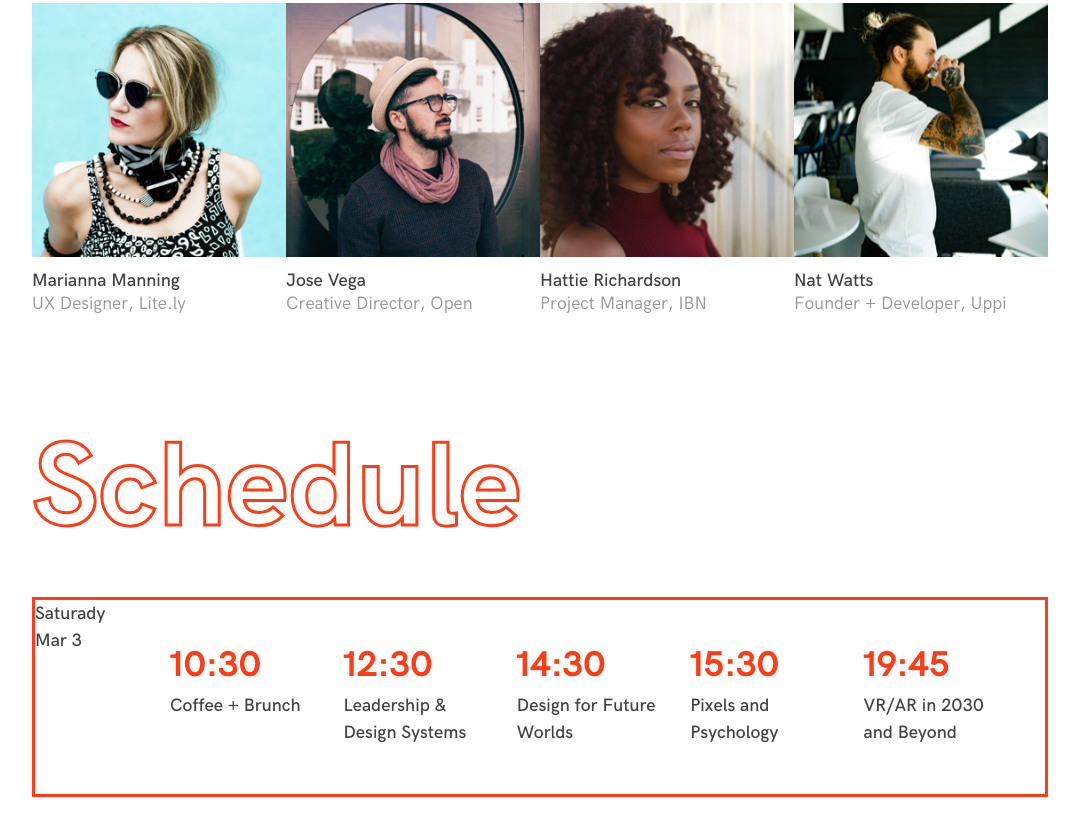
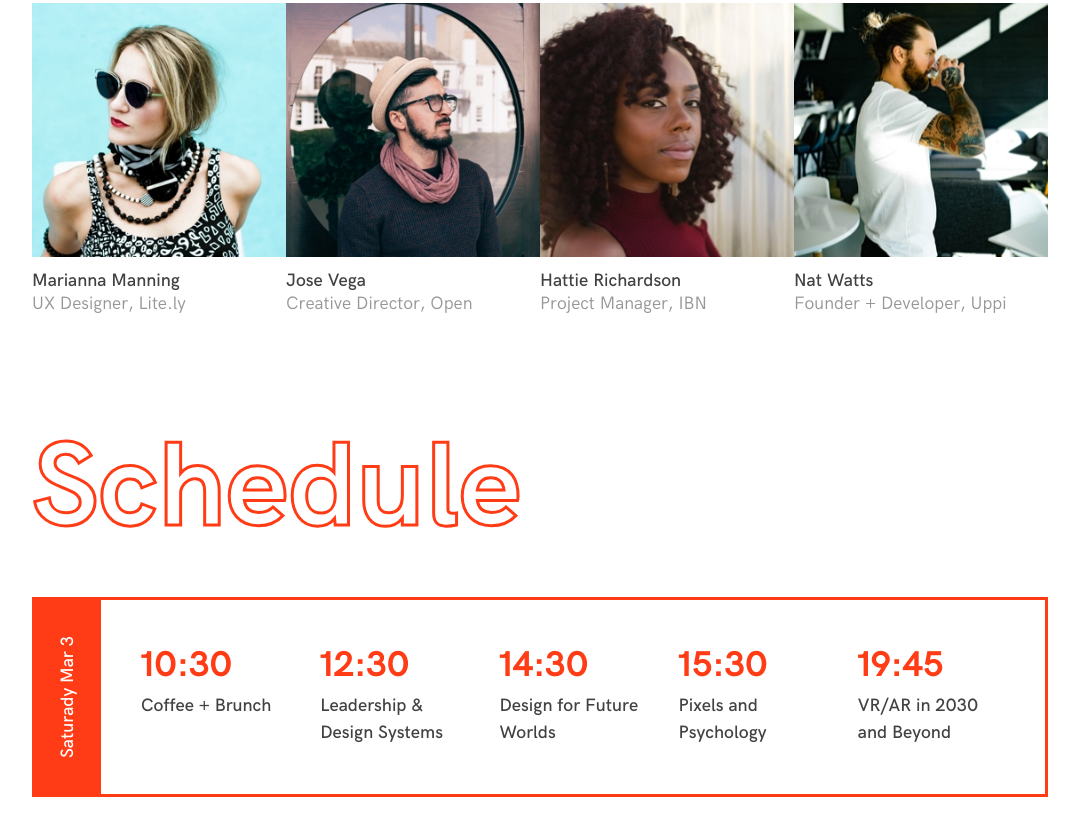
Before and after one commit to maksVRM/Good-Times, a plain HTML site: page index.html in a window 1280 px wide. Shown: the part 2347-3182 px from the top of the page, without its empty margins (100-1179 px from the left). Drawn offline with Linux system fonts and the light colour scheme; a script that the page names is missing.

Commit message:
made a vertical text for schedule section

```diff
--- a/assets/css/style.css
+++ b/assets/css/style.css
@@ -116,10 +116,24 @@ blockquote {
     padding: 48px 24px;
 }
 
-.schedule-time{
+.schedule-time {
     color: var(--orange);
     font-size: 36px;
     font-family: 'HK-Grotesk-Bold', sans-serif;
     line-height: 1;
     margin-bottom: 8px;
 }
+
+.schedule-day {
+    /* languages like japanese sometimes have a vertical writing style */
+    writing-mode: vertical-rl;
+    /* we can change text orienation to sideways  */
+    text-orientation: sideways;
+    /* then we rotate the text to flip it over  */
+    transform: rotate(180deg);
+    padding: 24px;
+    line-height: 1;
+    text-align: center;
+    background-color: var(--orange);
+    color: var(--white);
+}
```
